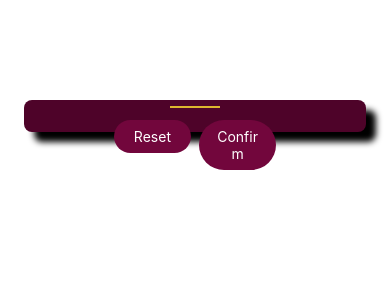
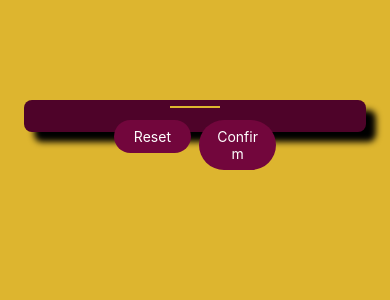
Before and after one commit to blaker859/Mini_Game_App, a React Native app: screen / in a window 390 px wide. Shown: the top 300 px of the page. Built offline with nearby package versions, Linux system fonts and the light colour scheme.

Commit message:
adding a default background color and adding flex to extend entire screen length

```diff
--- a/App.js
+++ b/App.js
@@ -3,7 +3,13 @@ import { StyleSheet, Text, View } from "react-native";
 import StartGameScreen from "./screens/StartGameScreen";
 
 export default function App() {
-  return <StartGameScreen />;
+  return (
+    <View style={styles.rootScreen}>
+      <StartGameScreen />
+    </View>
+  );
 }
 
-const styles = StyleSheet.create({});
+const styles = StyleSheet.create({
+  rootScreen: { backgroundColor: "#ddb52f", flex: 1 },
+});
```
